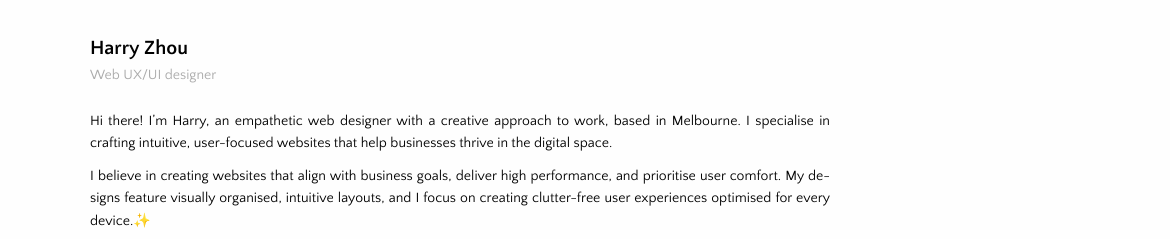
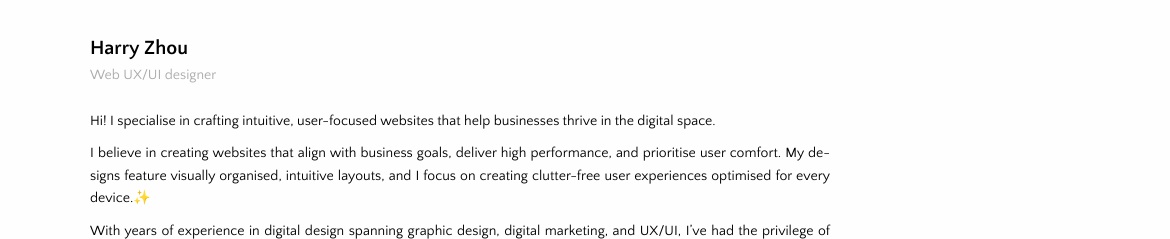
Before and after one commit to h4lfh4rri/webisite-portfolio, a plain HTML site: page about.html in a window 1280 px wide. Shown: the part 118-357 px from the top of the page, 110-1280 px from the left. Drawn offline with nearby package versions, Linux system fonts and the light colour scheme.

Commit message:
Update about.html

```diff
--- a/about.html
+++ b/about.html
@@ -35,7 +35,7 @@
                     </div>
                     <div class="about-copy">
                         <p>
-                            Hi there! I’m Harry, an empathetic web designer with a creative approach to work, based in Melbourne. I specialise in crafting intuitive, user-focused websites that help businesses thrive in the digital space.</p>
+                            Hi! I specialise in crafting intuitive, user-focused websites that help businesses thrive in the digital space.</p>
                         <p>
                             I believe in creating websites that align with business goals, deliver high performance, and prioritise user comfort. My designs feature visually organised, intuitive layouts, and I focus on creating clutter-free user experiences optimised for every device.✨
                         </p>
```
